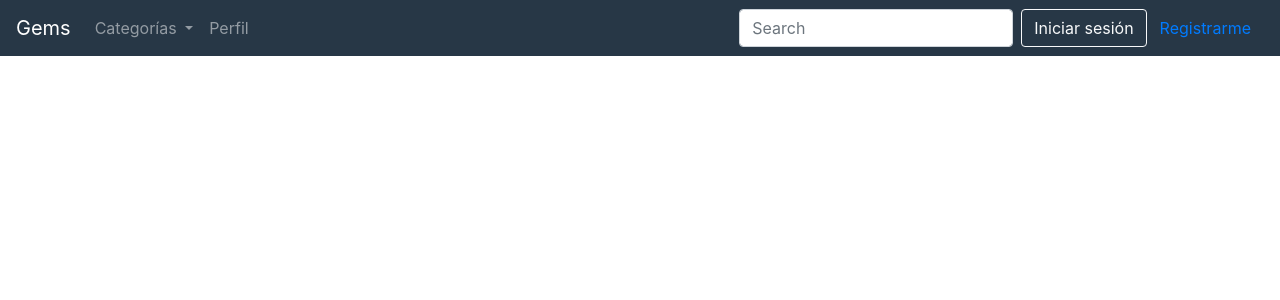
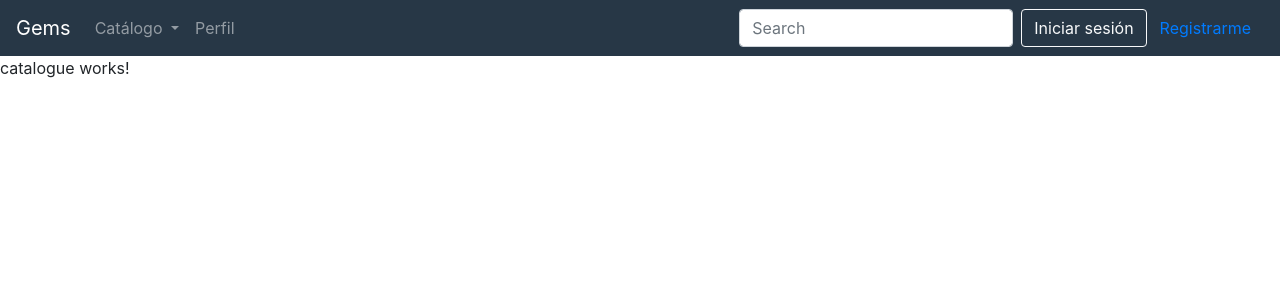
Before and after one commit to fredygamba/GemsWeb, an Angular app: page /catalogue in a window 1280 px wide. Before the commit this address led to /. Shown: the top 300 px of the page. Built offline with nearby package versions, Linux system fonts and the light colour scheme.

Commit message:
add-catalogue

```diff
--- a/src/app/app-routing.module.ts
+++ b/src/app/app-routing.module.ts
@@ -2,10 +2,12 @@
 import { Routes, RouterModule } from '@angular/router';
 import { ProfileComponent } from './pages/profile/profile.component';
 import { HomeComponent } from './pages/home/home.component';
+import { CatalogueComponent } from './pages/catalogue/catalogue.component';
 
 const routes: Routes = [
   { path: "home", component: HomeComponent },
-  { path: "profile", component: ProfileComponent }
+  { path: "profile", component: ProfileComponent },
+  {path: "catalogue", component: CatalogueComponent}
 ];
 
 @NgModule({
--- a/src/app/app.module.ts
+++ b/src/app/app.module.ts
@@ -7,13 +7,15 @@
 import { MenuComponent } from './components/menu/menu.component';
 import { ProfileComponent } from './pages/profile/profile.component';
 import { HomeComponent } from './pages/home/home.component';
+import { CatalogueComponent } from './pages/catalogue/catalogue.component';
 
 @NgModule({
   declarations: [
     AppComponent,
     MenuComponent,
     ProfileComponent,
-    HomeComponent
+    HomeComponent,
+    CatalogueComponent
   ],
   imports: [
     BrowserModule,
--- a/src/app/components/menu/menu.component.html
+++ b/src/app/components/menu/menu.component.html
@@ -8,8 +8,8 @@
   <div class="collapse navbar-collapse" id="navbarSupportedContent">
     <ul class="navbar-nav mr-auto">
       <li class="nav-item dropdown">
-        <a class="nav-link dropdown-toggle" href="#" id="navbarDropdown" role="button" data-toggle="dropdown" aria-haspopup="true" aria-expanded="false">
-          Categorías
+        <a class="nav-link dropdown-toggle" routerLink="/catalogue" href="" id="navbarDropdown" role="button" data-toggle="dropdown" aria-haspopup="true" aria-expanded="false">
+          Catálogo
         </a>
         <div class="dropdown-menu" aria-labelledby="navbarDropdown">
           <a class="dropdown-item" href="#">Action</a>
--- /dev/null
+++ b/src/app/pages/catalogue/catalogue.component.html
@@ -0,0 +1 @@
+<p>catalogue works!</p>
--- /dev/null
+++ b/src/app/pages/catalogue/catalogue.component.ts
@@ -0,0 +1,15 @@
+import { Component, OnInit } from '@angular/core';
+
+@Component({
+  selector: 'app-catalogue',
+  templateUrl: './catalogue.component.html',
+  styleUrls: ['./catalogue.component.scss']
+})
+export class CatalogueComponent implements OnInit {
+
+  constructor() { }
+
+  ngOnInit(): void {
+  }
+
+}
```
Also changed, not shown: src/app/pages/catalogue/catalogue.component.scss (added), 1 other file (tests, documents, lock files or other folders).
